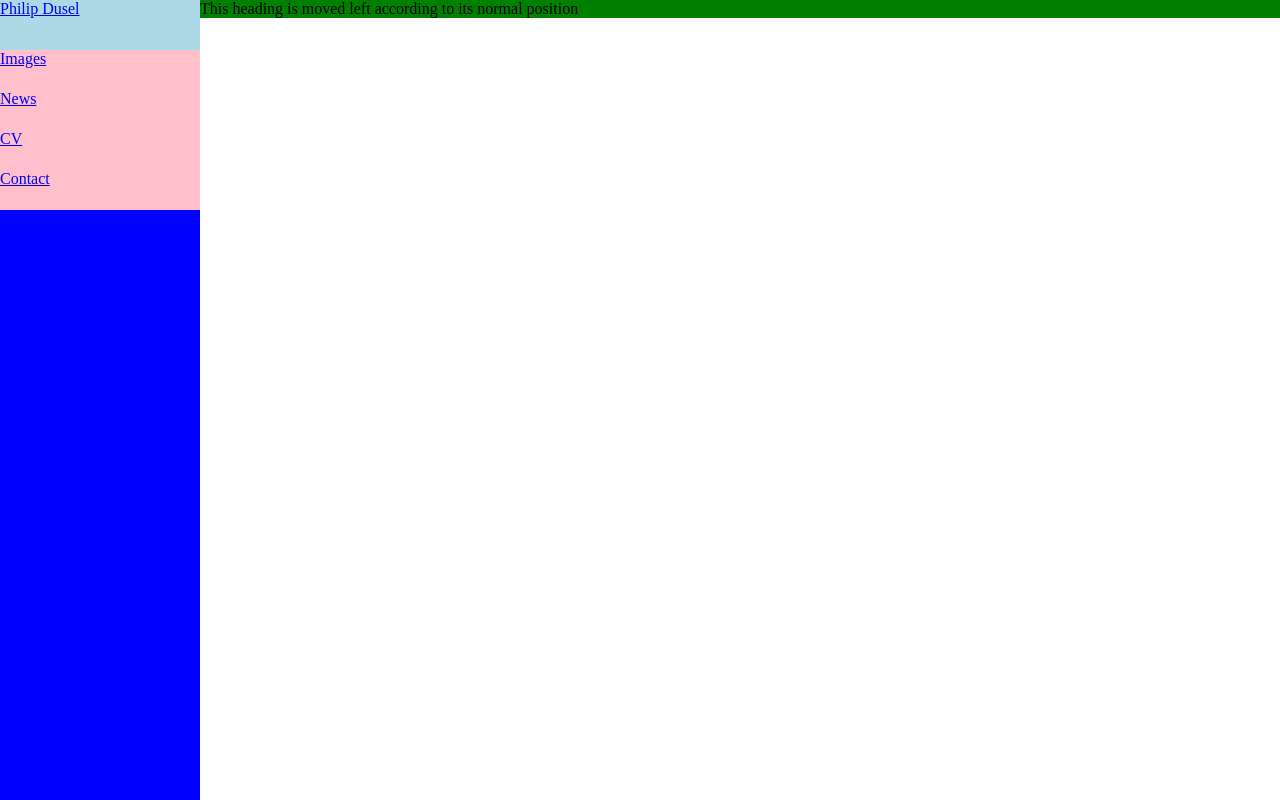
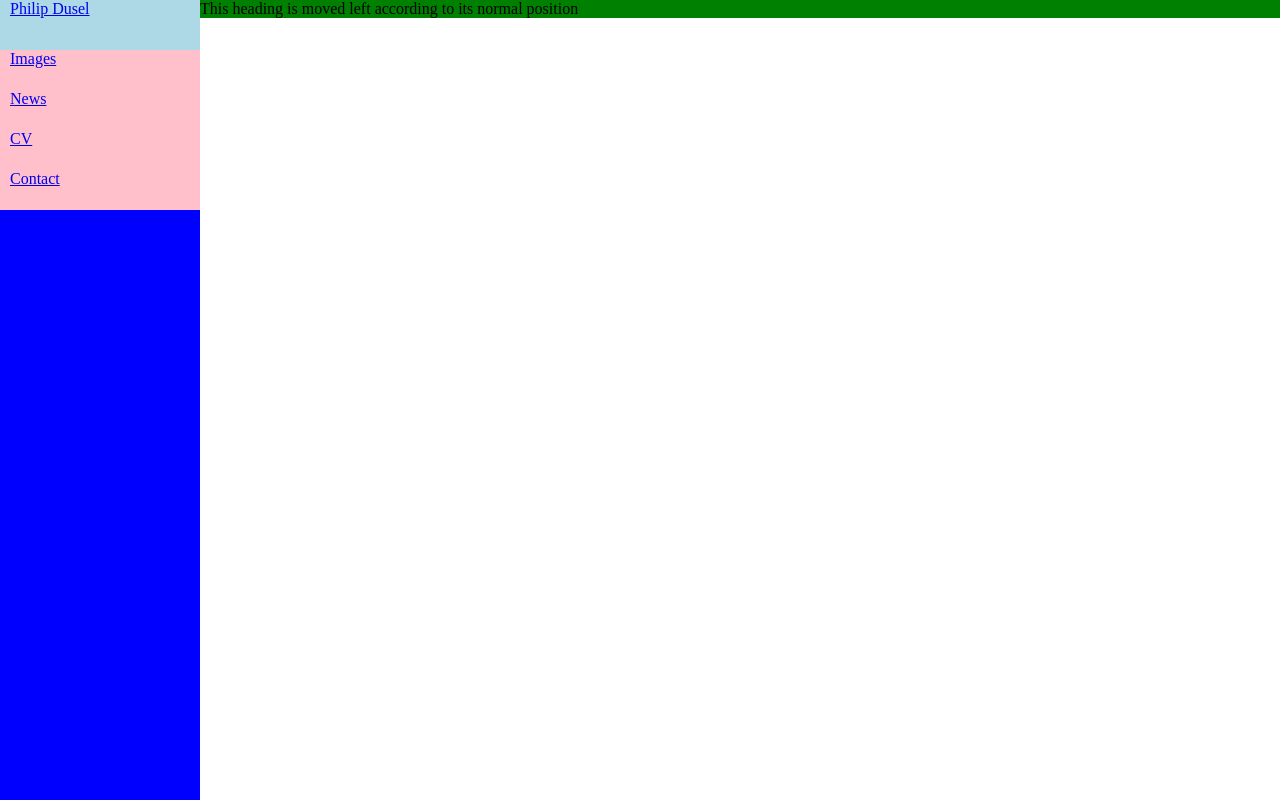
Before and after one commit to phillycheese007/BONGO, a PHP site: page /html/my_page_1.html in a window 1280 px wide. Run offline with PHP 8.4, Linux system fonts and the light colour scheme; style sheets or scripts are compiled from the project's sources.

Commit message:
Update my_left_menu.scss

```diff
--- a/css/my_left_menu.scss
+++ b/css/my_left_menu.scss
@@ -16,6 +16,7 @@ h2{font-size:2em;}
       width:100%;
       a{
         display:block;
+        text-indent: 10px;
       }
     }
     li.logo{
```
